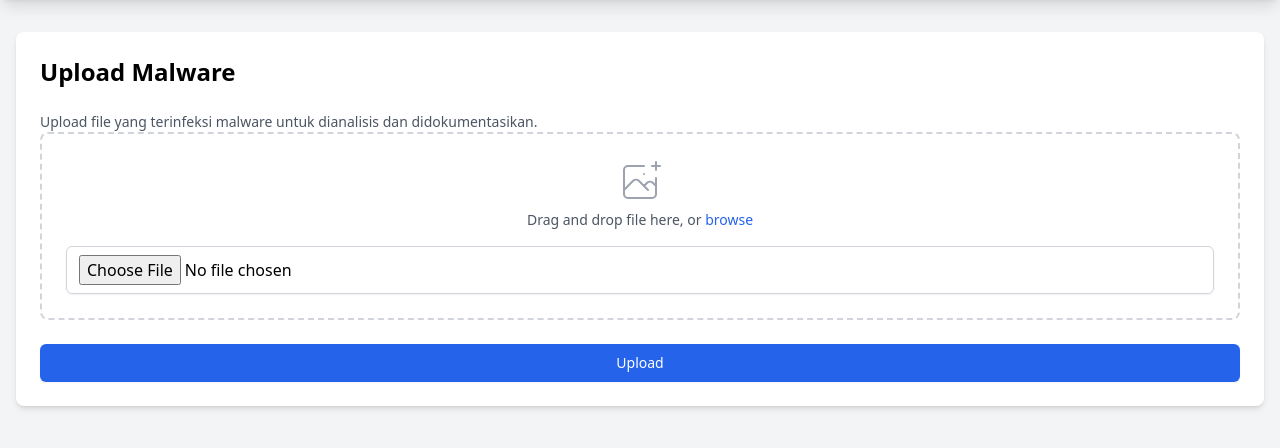
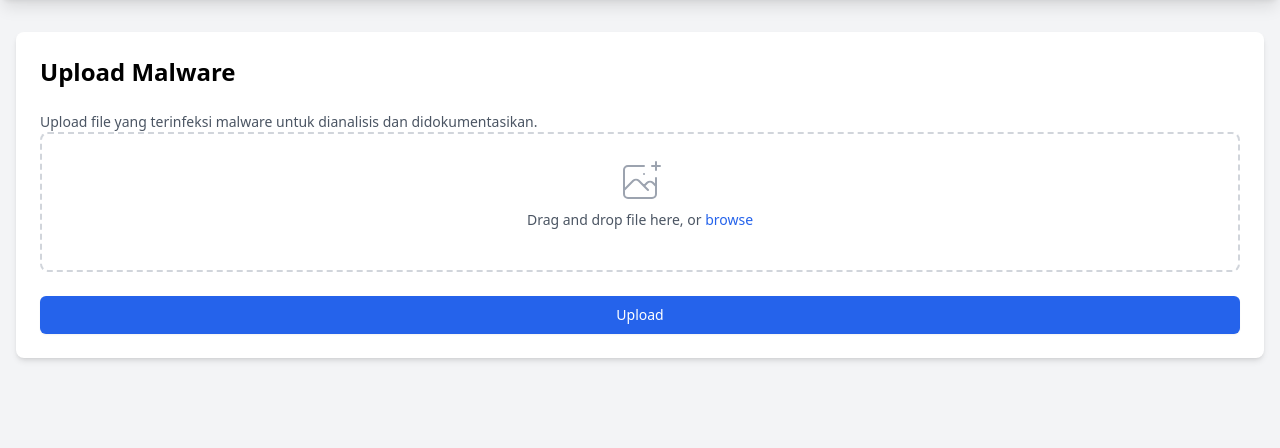
Before and after one commit to mhdharsya/sistemeud, a Node server app: page /upload in a window 1280 px wide. Shown: the part 64-512 px from the top of the page. Run offline with Node 20, Linux system fonts and the light colour scheme; the visitor is signed in with stand-in values (Sample User, id 1); some libraries are stand-ins or nearby versions.

Commit message:
update input button

```diff
--- a/views/upload.ejs
+++ b/views/upload.ejs
@@ -27,13 +27,12 @@
                         </svg>
                         <p class="mt-1 text-sm text-gray-600">
                             Drag and drop file here, or
-                            <button type="button" class="font-medium text-blue-600 hover:text-blue-500">
+                            <label for="malwareFile" class="font-medium text-blue-600 hover:text-blue-500 cursor-pointer">
                                 browse
-                            </button>
+                            </label>
+                            <input type="file" id="malwareFile" name="file" class="hidden">
                         </p>
                     </div>
-                    <input type="file" id="malwareFile" name="file" required
-                        class="mt-1 block w-full px-3 py-2 border border-gray-300 rounded-md shadow-sm focus:outline-none focus:ring-blue-500 focus:border-blue-500">
                 </div>
                 <div>
                     <button type="submit"
```
